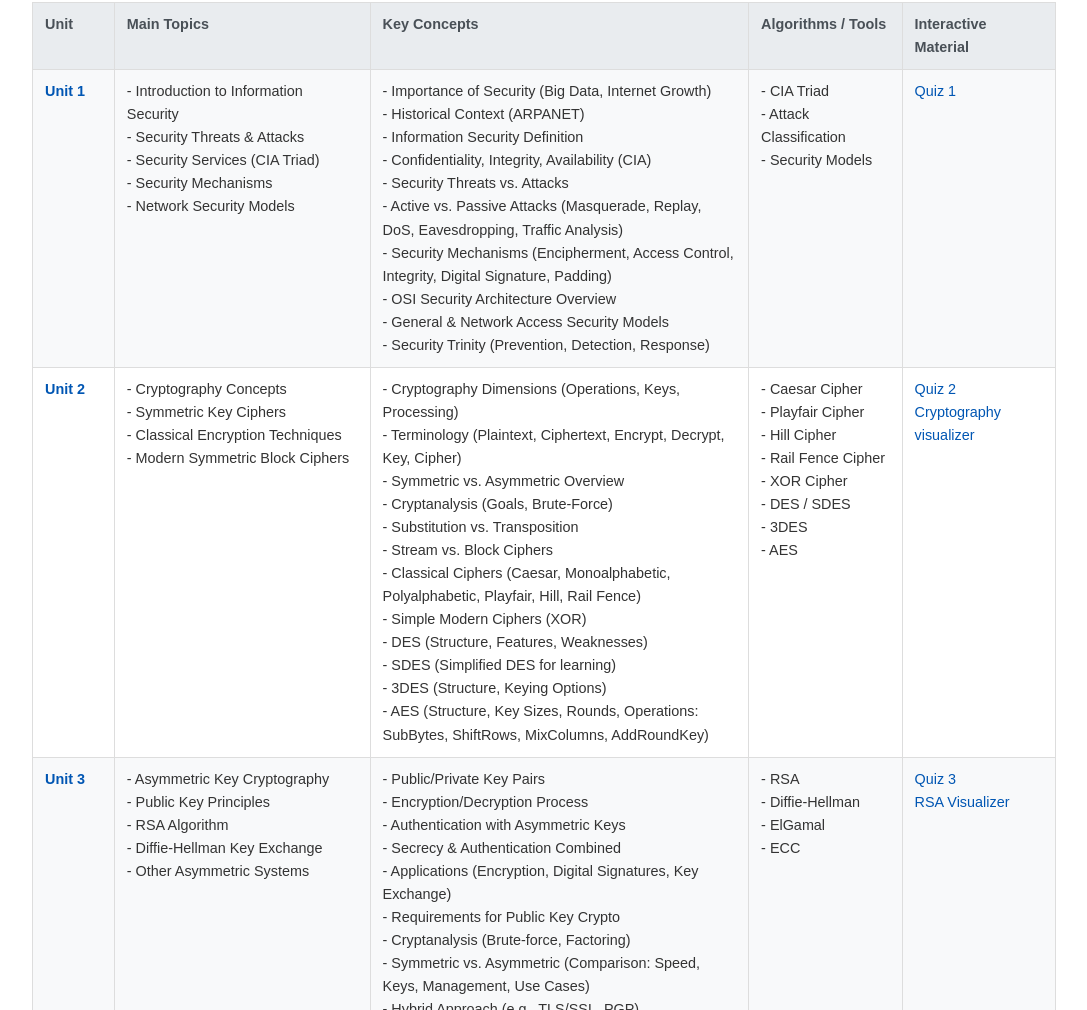
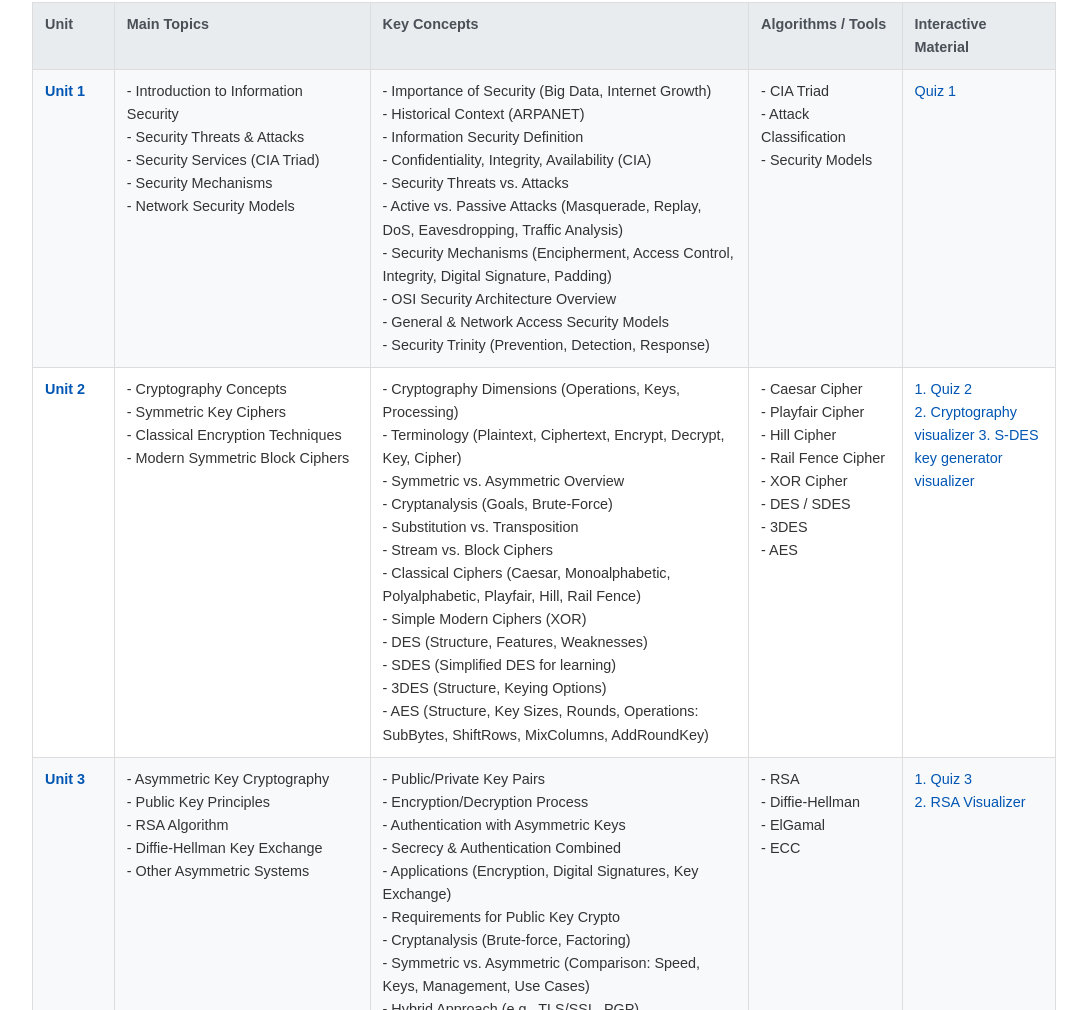
Before and after one commit to astral-fate/SE205-Information-Security, a plain HTML site: page index.html in a window 1280 px wide. Shown: the part 270-1280 px from the top of the page, without its empty margins (96-1183 px from the left). Drawn offline with Linux system fonts and the light colour scheme.

Commit message:
Update index.html

```diff
--- a/index.html
+++ b/index.html
@@ -174,9 +174,13 @@
                         - 3DES<br>
                         - AES
                     </td>
-                    <td><a href="chapters/quiz2.html">Quiz 2</a>
+                    <td><a href="chapters/quiz2.html">1. Quiz 2</a>
                         <br>
-                    <a href="https://astral-fate.github.io/Cryptography-visualizer/" target="_blank" rel="noopener noreferrer">Cryptography visualizer</a>
+                    <a href="https://astral-fate.github.io/Cryptography-visualizer/" target="_blank" rel="noopener noreferrer">2. Cryptography visualizer</a>
+
+                    <a href="https://astral-fate.github.io/Cryptography-visualizer/" target="_blank" rel="noopener noreferrer">3. S-DES key generator visualizer</a>
+
+
                     </td>
                 </tr>
                  <tr>
@@ -210,9 +214,9 @@
                         - ElGamal<br>
                         - ECC
                     </td>
-                    <td><a href="chapters/quiz4.html">Quiz 3</a>
+                    <td><a href="chapters/quiz4.html">1. Quiz 3</a>
                         <br>
-                     <a href="https://hmthanh.github.io/rsa/" target="_blank" rel="noopener noreferrer">RSA Visualizer</a>
+                     <a href="https://hmthanh.github.io/rsa/" target="_blank" rel="noopener noreferrer">2. RSA Visualizer</a>
                     </td>
                  </tr>
                  <tr>
```
